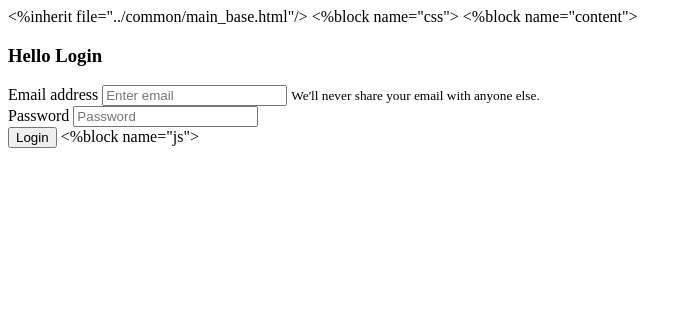
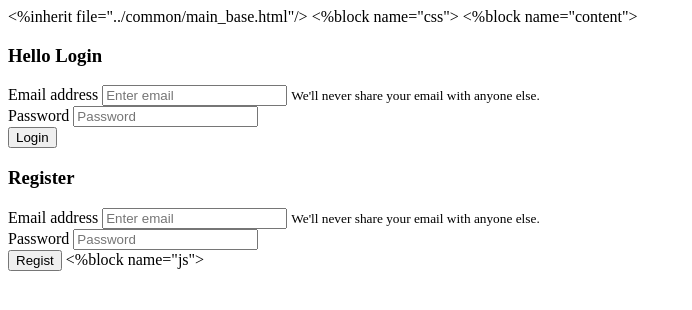
Before and after one commit to seongjin0526/Blog, a Python web app: template backend/templates/login/login.html in a window 1280 px wide. Shown: the top 310 px of the page, without its empty margins (0-692 px from the left). Run offline with Jinja, Linux system fonts and the light colour scheme; the template is opened without the code that fills it, so the values that code supplies are empty.

Commit message:
feat : register

```diff
--- a/backend/templates/login/login.html
+++ b/backend/templates/login/login.html
@@ -6,7 +6,7 @@
 
 <%block name="content">
 <h3>Hello Login</h3>
-<div class="form-group">
+<div class="form-login">
     <label for="email">Email address</label>
     <input type="text" class="form-control" id="email" placeholder="Enter email">
     <small id="emailHelp" class="form-text text-muted">We'll never share your email with anyone else.</small>
@@ -17,6 +17,21 @@
   </div>
 
 <button type="button" class="btn btn-primary" onclick="login()">Login</button>
+
+<h3>Register</h3>
+<div class="form-register">
+    <label for="email">Email address</label>
+    <input type="text" class="form-control" id="email" placeholder="Enter email">
+    <small id="emailHelp" class="form-text text-muted">We'll never share your email with anyone else.</small>
+  </div>
+  <div class="form-group">
+    <label for="password">Password</label>
+    <input type="password" class="form-control" id="password" placeholder="Password">
+  </div>
+
+<button type="button" class="btn btn-primary" onclick="regist()">Regist</button>
+
+
 </%block>
 
 
@@ -40,6 +55,26 @@ function login() {
         }
     });
 };
+
+function regist() {
+    var email = $('#email').val();
+    var password = $('#password').val();
+    var csrf_token = $('.csrf_token').html();
+    console.log('email :', email)
+    console.log('password :', password)
+    $.post( "/api_regist",
+        { email : email, password : password, csrfmiddlewaretoken: csrf_token })
+        .done(function( data ) {
+        if(data.result == "success"){
+            alert("Register Success!")
+            window.location.href = "/login"
+        }
+        else{
+            alert("Error")
+        }
+    });
+};
+
 </script>
 
 
```
Also changed, not shown: backend/djangoapps/login/views.py (+12 -6 lines).
